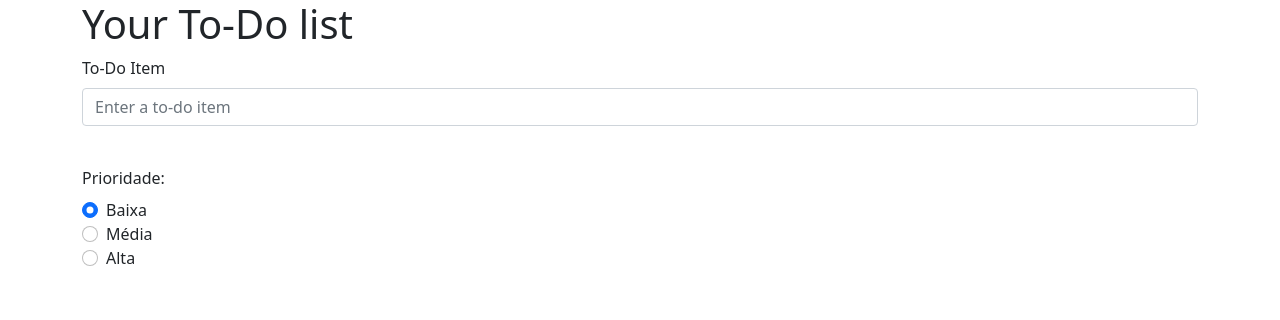
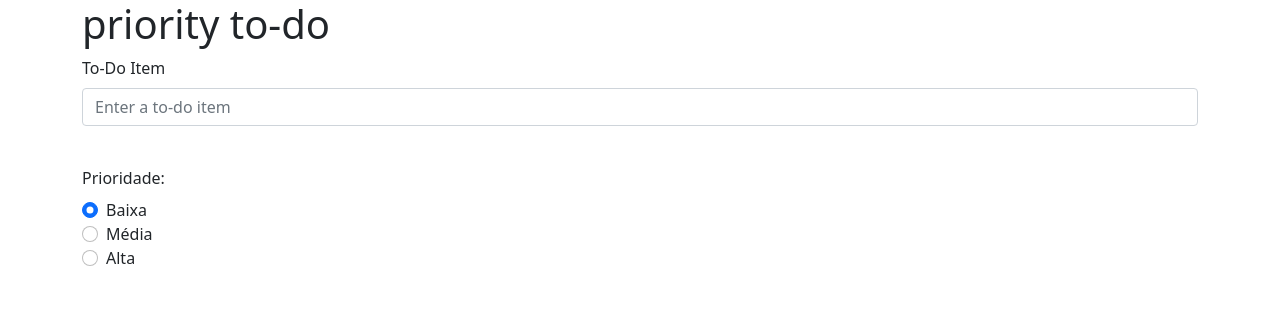
Before and after one commit to Jefferson-S-Rodrigues/dauTDD, a Django app: page / in a window 1280 px wide. Shown: the top 320 px of the page. Run offline with Django 3.2, Linux system fonts and the light colour scheme; data that the repository does not hold is empty.

Commit message:
Realização do segundo item

```diff
--- a/superlista/lists/templates/home.html
+++ b/superlista/lists/templates/home.html
@@ -9,13 +9,13 @@
     <link href="https://cdn.jsdelivr.net/npm/bootstrap@5.0.0/dist/css/bootstrap.min.css" rel="stylesheet"
           integrity="sha384-wEmeIV1mKuiNpC+IOBjI7aAzPcEZeedi5yW5f2yOq55WWLwNGmvvx4Um1vskeMj0" crossorigin="anonymous">
 
-    <title>To-Do lists</title>
+    <title>priority to-do</title>
 </head>
 <body>
 <div class="container">
     <div class="panel panel-default">
         <div class="panel-heading">
-            <h1 class="panel-title">Your To-Do list</h1>
+            <h1 class="panel-title">priority to-do</h1>
         </div>
         <div class="panel-body">
             <form method="POST">
--- a/superlista/trabalho_tdd/tests.py
+++ b/superlista/trabalho_tdd/tests.py
@@ -47,6 +47,10 @@ class NewVsitorTest(LiveServerTestCase):
         # Ela percebe que o título da página e o cabeçalho mencionam
         # listas de tarefas com prioridade (priority to-do)
 
+        self.assertIn('priority to-do', self.browser.title)
+        header_text = self.browser.find_element_by_tag_name('h1').text
+        self.assertIn('priority to-do', header_text)
+
         # Ela é convidada a inserir um item de tarefa e a prioridade da
         # mesma imediatamente
 
```
